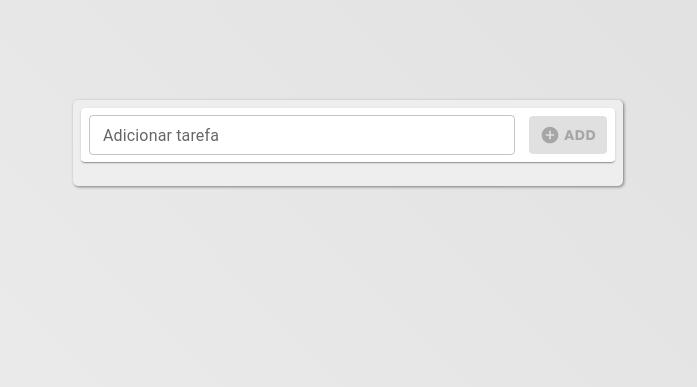
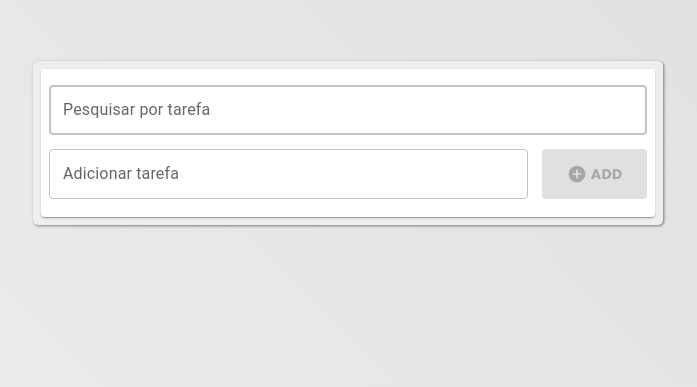
Before and after one commit to gabriell-c/To-do-list, a React (Create React App) app: page / in a window 1280 px wide. Shown: the part 257-644 px from the top of the page, without its empty margins (292-989 px from the left). Built offline with nearby package versions, Linux system fonts and the light colour scheme.

Commit message:
inserindo campo de busca

```diff
--- a/src/Home.jsx
+++ b/src/Home.jsx
@@ -1,16 +1,14 @@
 import Form from './components/Form';
 import TodoItem from './components/List';
 import * as S from './components/Style';
-import { List } from '@mui/material'
+import { List , Paper, TextField} from '@mui/material'
 import * as React from 'react'
 
 export default function Home() {
 
   const [todos, setTodos] = React.useState([]);
-
-  const addTodo=(todo)=>{
-    setTodos([...todos, todo])
-  }
+  const [search, setSearch] = React.useState('')
+  const addTodo=(todo)=>{setTodos([...todos, todo])}
 
   const deleteItem=(id)=>{
     var filtered = todos.filter(todo => todo.id !== id)
@@ -23,15 +21,22 @@ export default function Home() {
     setTodos(ArrayItens)
   }
 
+  const searchFilter = todos.filter((item)=>item.texts.toLowerCase().startsWith(search.toLowerCase()))
+
   return (
     <S.All>
         <S.Container>
-            <Form addTodo={addTodo}/>
+            <Paper id='HeaderArea'>
+                <S.InputArea>
+                    <TextField autoComplete='off' margin='dense' type='search' onChange={(e)=>setSearch(e.target.value)} fullWidth id="outlined-basic" label="Pesquisar por tarefa" variant="outlined" />
+                </S.InputArea>
+                <Form addTodo={addTodo}/>
+            </Paper>
             <List  sx={{ borderRadius: '5px'}}>
-                {todos.map( (todo, key) => (
-                <div key={key} style={{marginTop: '1em', boxShadow: '1px 1px 3px #11111180'}}>
+                {searchFilter.map( (todo, key) => (
+                <S.Item key={key} >
                     <TodoItem editTodo={editTodo} deleteItem={deleteItem} todo={todo}/>
-                </div>))}
+                </S.Item>))}
             </List>
         </S.Container>
     </S.All>
--- a/src/components/Form.jsx
+++ b/src/components/Form.jsx
@@ -1,5 +1,5 @@
 import * as React from 'react';
-import { Button, Paper, TextField } from '@mui/material';
+import { Button, TextField } from '@mui/material';
 import AddCircleIcon from '@mui/icons-material/AddCircle';
 import { Cont } from './Style'
 
@@ -29,9 +29,8 @@ export default function BasicTextFields({addTodo}) {
   })
 
   return (
-    <Paper>
         <Cont>
-            <TextField size="small" fullWidth id="outlined-basic"
+            <TextField size="small" autoComplete='off' fullWidth id="outlined-basic"
             onChange={(e)=> setText(e.target.value)}
             label="Adicionar tarefa" style={{fontWeight: 'bold', letterSpacing: '1px'}}
             variant="outlined" />
@@ -39,6 +38,5 @@ export default function BasicTextFields({addTodo}) {
             '1em', height: '100%', fontFamily: 'Poppins', fontWeight: 'bold'}} variant="contained">
             <AddCircleIcon  sx={{ fontSize: 20, marginRight: .5, fontWeight: 'bold'}}/>ADD</Button>
         </Cont>
-    </Paper>
   );
 }
--- a/src/components/List.jsx
+++ b/src/components/List.jsx
@@ -6,6 +6,7 @@ import ListItemText from '@mui/material/ListItemText';
 import Checkbox from '@mui/material/Checkbox';
 import DeleteIcon from '@mui/icons-material/Delete';
 import EditIcon from '@mui/icons-material/Edit';
+import Tooltip from '@mui/material/Tooltip';
 import { Paper } from '@mui/material'
 import EditItemDialog from './EditItemDialog'
 
@@ -14,13 +15,8 @@ export default function CheckboxList({todo, deleteItem, editTodo}) {
   const [openDialog, setopenDialog] = React.useState(false);
   const [check, setCheck] = React.useState(false);
 
-  const Dial=()=>{
-    setopenDialog(!openDialog)
-  }
-
-  const itemRisk=()=>{
-    setCheck(!check)
-  }
+  const Dial=()=>{setopenDialog(!openDialog)}
+  const itemRisk=()=>{setCheck(!check)}
 
   return (
     <>
@@ -42,9 +38,13 @@ export default function CheckboxList({todo, deleteItem, editTodo}) {
             <ListItemIcon>
               <Checkbox id="Checkbo" onClick={itemRisk} edge="start" tabIndex={-1} disableRipple />
             </ListItemIcon>
-            <ListItemText style={{opacity: check ? '75%' : '100%',
-            textDecoration:  check ? 'line-through' : 'none',
-            }} primary={todo.texts}/>
+            <Tooltip title={todo.texts}>
+                <div style={{maxWidth: '90%'}}>
+                    <ListItemText style={{opacity: check ? '75%' : '100%',
+                    textDecoration:  check ? 'line-through' : 'none',
+                    }} primary={todo.texts}/>
+                </div>
+            </Tooltip>
           </ListItemButton>
         </ListItem>
       </Paper>
--- a/src/components/Style.js
+++ b/src/components/Style.js
@@ -5,20 +5,33 @@ export  const All = styled.div`
     min-height: 100vh;
     display: flex;
     align-items: center;
+    justify-content: center;
 `
 
 export const Container = styled.div`
     overflow-y: auto;
     max-height: 98vh;
-    width: 550px;
+    width: 700px;
+    max-width: 90%;
     padding: .5em;
     background: #eee;
     border-radius: 5px;
     box-shadow: 1px 1px 3px #11111180;
     font-weight: 500;
 
-    @media only screen and (max-width: 550px){
-        width: 90vw;
+    #HeaderArea{
+        padding-bottom: 1em;
+    }
+
+    ul{
+        padding: 0;
+
+        span{
+            overflow: hidden;
+            text-overflow: ellipsis;
+            white-space: nowrap;
+            max-width: 100%;
+        }
     }
 `
 
@@ -31,4 +44,38 @@ export const Cont = styled.div`
     display: flex;
     align-content: center;
     justify-content: space-between;
+
+    button{
+        padding: 25px 30px;
+    }
+
+    div{
+        height: 50px;
+    }
+
+    label{
+        line-height: 2em;
+    }
 `
+
+export const Item = styled.div`
+    box-shadow: 1px 1px 3px #11111180;
+    margin-top: 1em;
+`
+
+export const InputArea = styled.div`
+    width: 100%;
+    padding: .5em;
+
+    div{
+        height: 50px;
+    }
+
+    label{
+        line-height: 1.1em;
+    }
+
+    fieldset{
+        border-width: 2px;
+    }
+`
```
